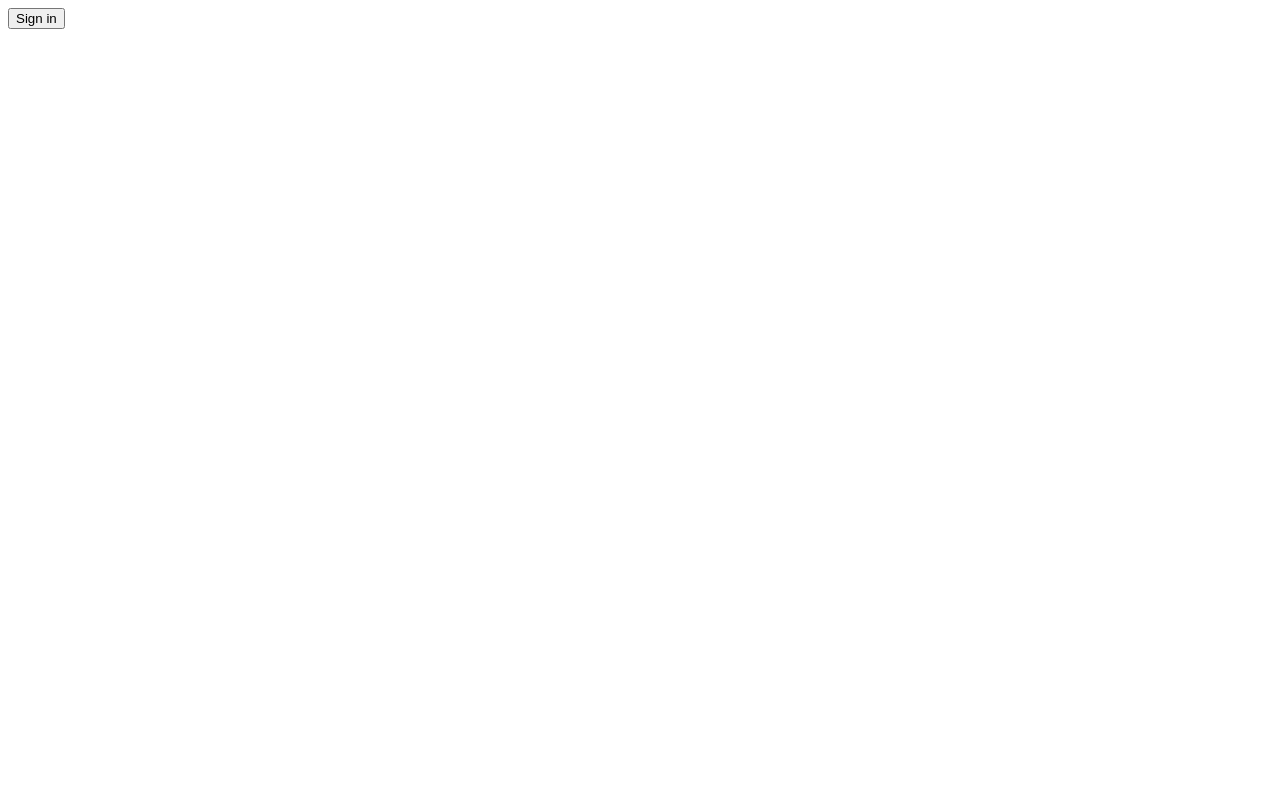
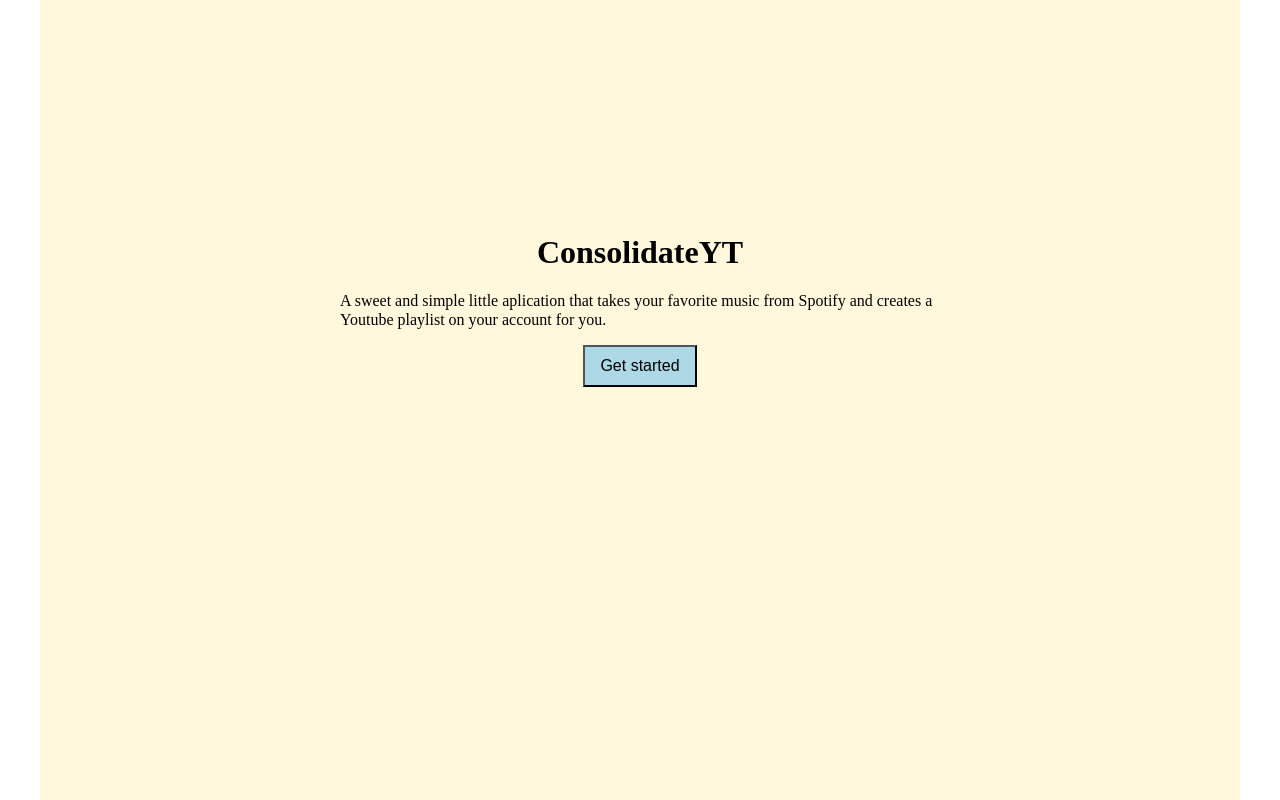
Before and after one commit to johnkorzhuk/ConsolidateYT, a website built with webpack: page src/index.html in a window 1280 px wide. Built offline with nearby package versions, Linux system fonts and the light colour scheme.

Commit message:
started working on layout of components

```diff
--- a/package.json
+++ b/package.json
@@ -26,6 +26,7 @@
   },
   "dependencies": {
     "dotenv-webpack": "^1.4.2",
-    "jquery": "^3.1.1"
+    "jquery": "^3.1.1",
+    "normalize.css": "^5.0.0"
   }
 }
--- /dev/null
+++ b/src/css/index.js
@@ -0,0 +1,3 @@
+import 'normalize.css'
+import './layout.css'
+import './styles.css'
--- /dev/null
+++ b/src/css/layout.css
@@ -0,0 +1,50 @@
+* {
+	box-sizing: border-box;
+}
+
+body {
+	margin: 0;
+}
+
+.container {
+	max-width: 1200px;
+	margin: 0 auto;
+}
+
+.row {
+  max-width: 1000px;
+	margin: 0 auto;
+  padding-left: 20px;
+  padding-right: 20px;
+}
+
+.heading-content {
+	display: flex;
+	align-items: center;
+	height: 100vh;
+	min-height: 200px;
+}
+
+.landing-page {
+	margin-bottom: 200px;
+}
+
+.intro {
+	margin: 0 auto;
+}
+
+
+
+@media only screen and (min-width: 768px) {
+	.heading-content {
+		text-align: center;
+	}
+
+	.intro {
+		max-width: 600px;
+	}
+
+	.intro p {
+		text-align: left;
+	}
+}
--- a/src/css/style.css
+++ /dev/null
@@ -1,3 +0,0 @@
-h1 {
-  color: #bada55
-}
--- /dev/null
+++ b/src/css/styles.css
@@ -0,0 +1,8 @@
+.btn {
+  padding: 10px 15px;
+  background-color: lightblue;
+}
+
+.heading-content {
+  background-color: cornsilk;
+}
--- a/src/index.html
+++ b/src/index.html
@@ -7,11 +7,27 @@
     <meta name="viewport" content="width=device-width, initial-scale=1">
   </head>
   <body>
-    <div id="root"></div>
-    <button id="js-signin-toggle">Sign in</button>
-    <button style="display: none" id="js-test">test</button>
-    <script async defer src="https://apis.google.com/js/api.js"
+    <section class="heading-content container">
+      <div class="landing-page row">
+        <header>
+          <h1>ConsolidateYT</h1>
+        </header>
+        <main>
+          <div class="intro">
+            <p>
+              A sweet and simple little aplication that takes your favorite music from
+              Spotify and creates a Youtube playlist on your account for you.
+            </p>
+            <button class="btn">Get started</button>
+          </div>
+        </main>
+      </div>
+    </section>
+
+    <!--<button id="js-signin-toggle">Sign in</button>
+    <button style="display: none" id="js-test">test</button>-->
+    <!--<script async defer src="https://apis.google.com/js/api.js"
         onload="this.onload=function(){};handleClientLoad()"
-        onreadystatechange="if (this.readyState === 'complete') this.onload()"></script>
+        onreadystatechange="if (this.readyState === 'complete') this.onload()"></script>-->
   </body>
 </html>
--- a/src/index.js
+++ b/src/index.js
@@ -1,2 +1,2 @@
-import './css/style.css'
+import './css/index'
 import './js/auth'
```
Also changed, not shown: README.md, 2 other files.
